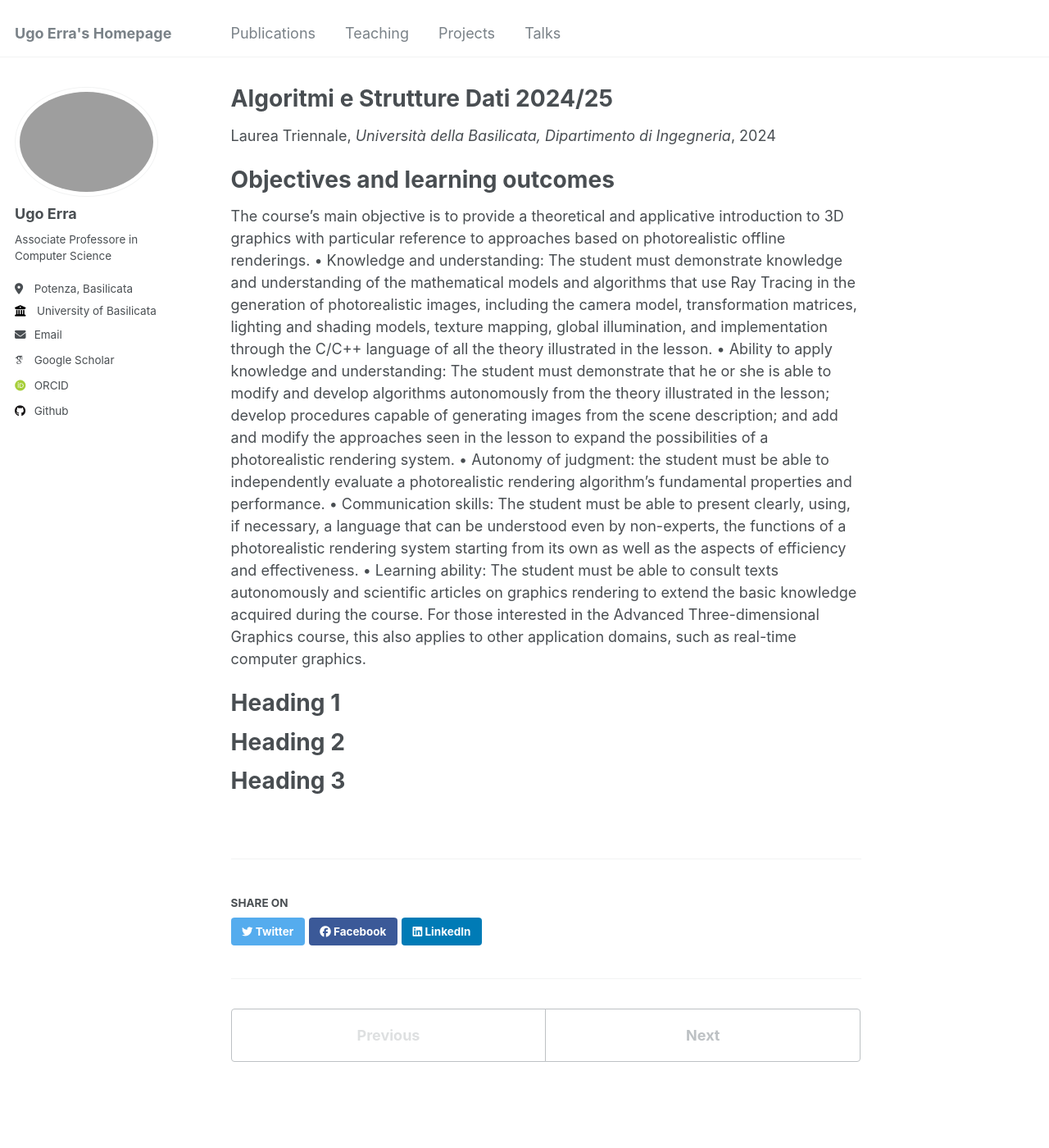
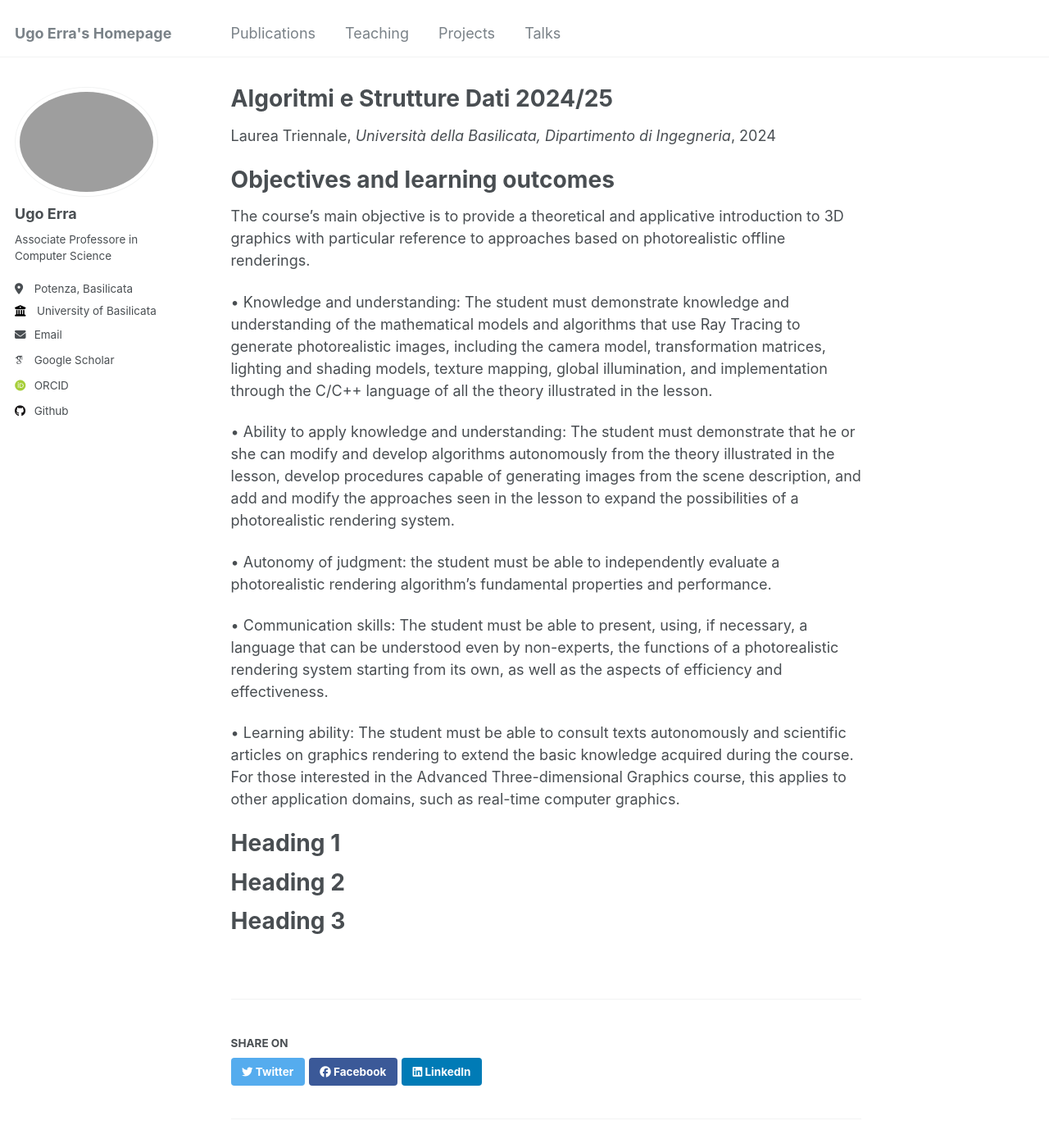
Before and after one commit to ugoerra/ugoerra.github.io, a Jekyll site: the page built from _teaching/2024-I-semester-teaching-ASD.md, in a window 1280 px wide and 1400 px high. Shown: the whole window at 82% size. Built offline with Jekyll 4.4.1, drawn with Linux system fonts in a browser that asks for light colours; some web fonts are replaced.

Commit message:
Update 2024-I-semester-teaching-ASD.md

```diff
--- a/_teaching/2024-I-semester-teaching-ASD.md
+++ b/_teaching/2024-I-semester-teaching-ASD.md
@@ -11,11 +11,16 @@ location: "Potenza, Italia"
 Objectives and learning outcomes
 ======
 The course's main objective is to provide a theoretical and applicative introduction to 3D graphics with particular reference to approaches based on photorealistic offline renderings.
-• Knowledge and understanding: The student must demonstrate knowledge and understanding of the mathematical models and algorithms that use Ray Tracing in the generation of photorealistic images, including the camera model, transformation matrices, lighting and shading models, texture mapping, global illumination, and implementation through the C/C++ language of all the theory illustrated in the lesson.
-• Ability to apply knowledge and understanding: The student must demonstrate that he or she is able to modify and develop algorithms autonomously from the theory illustrated in the lesson; develop procedures capable of generating images from the scene description; and add and modify the approaches seen in the lesson to expand the possibilities of a photorealistic rendering system.
+
+• Knowledge and understanding: The student must demonstrate knowledge and understanding of the mathematical models and algorithms that use Ray Tracing to generate photorealistic images, including the camera model, transformation matrices, lighting and shading models, texture mapping, global illumination, and implementation through the C/C++ language of all the theory illustrated in the lesson.
+
+• Ability to apply knowledge and understanding: The student must demonstrate that he or she can modify and develop algorithms autonomously from the theory illustrated in the lesson, develop procedures capable of generating images from the scene description, and add and modify the approaches seen in the lesson to expand the possibilities of a photorealistic rendering system.
+
 • Autonomy of judgment: the student must be able to independently evaluate a photorealistic rendering algorithm's fundamental properties and performance.
-• Communication skills: The student must be able to present clearly, using, if necessary, a language that can be understood even by non-experts, the functions of a photorealistic rendering system starting from its own as well as the aspects of efficiency and effectiveness.
-• Learning ability: The student must be able to consult texts autonomously and scientific articles on graphics rendering to extend the basic knowledge acquired during the course. For those interested in the Advanced Three-dimensional Graphics course, this also applies to other application domains, such as real-time computer graphics.
+
+• Communication skills: The student must be able to present, using, if necessary, a language that can be understood even by non-experts, the functions of a photorealistic rendering system starting from its own, as well as the aspects of efficiency and effectiveness.
+
+• Learning ability: The student must be able to consult texts autonomously and scientific articles on graphics rendering to extend the basic knowledge acquired during the course. For those interested in the Advanced Three-dimensional Graphics course, this applies to other application domains, such as real-time computer graphics.
 
 Heading 1
 ======
```
